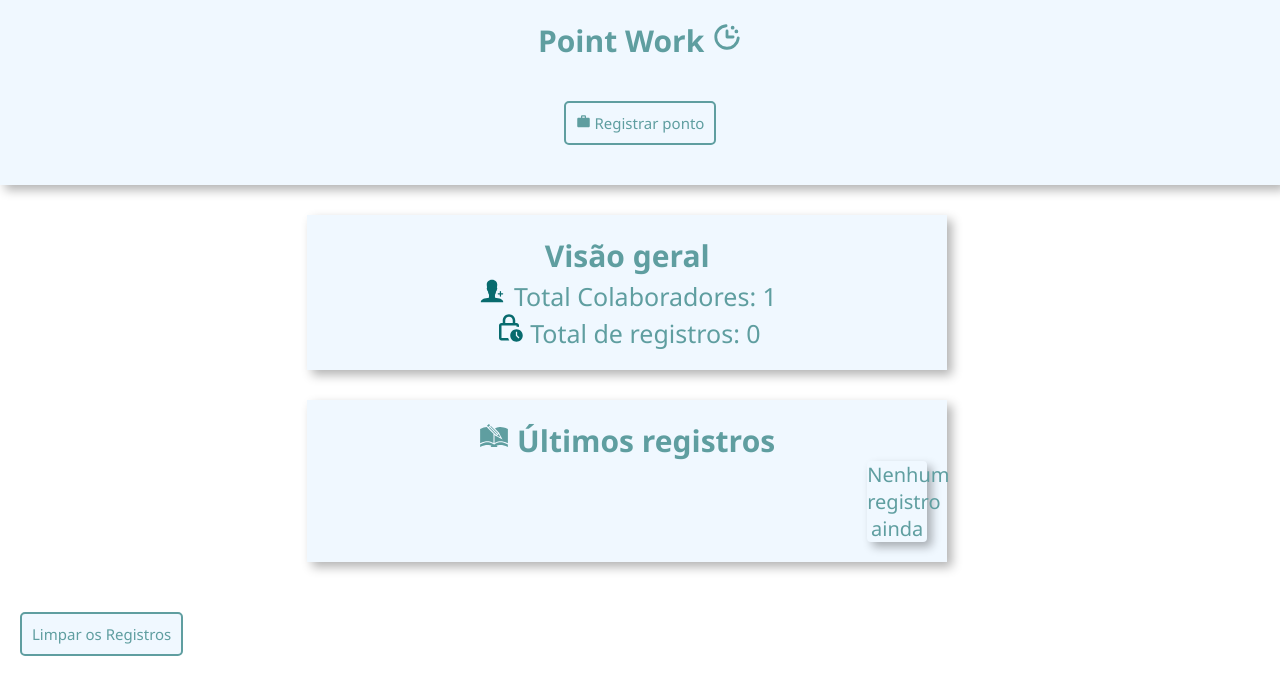
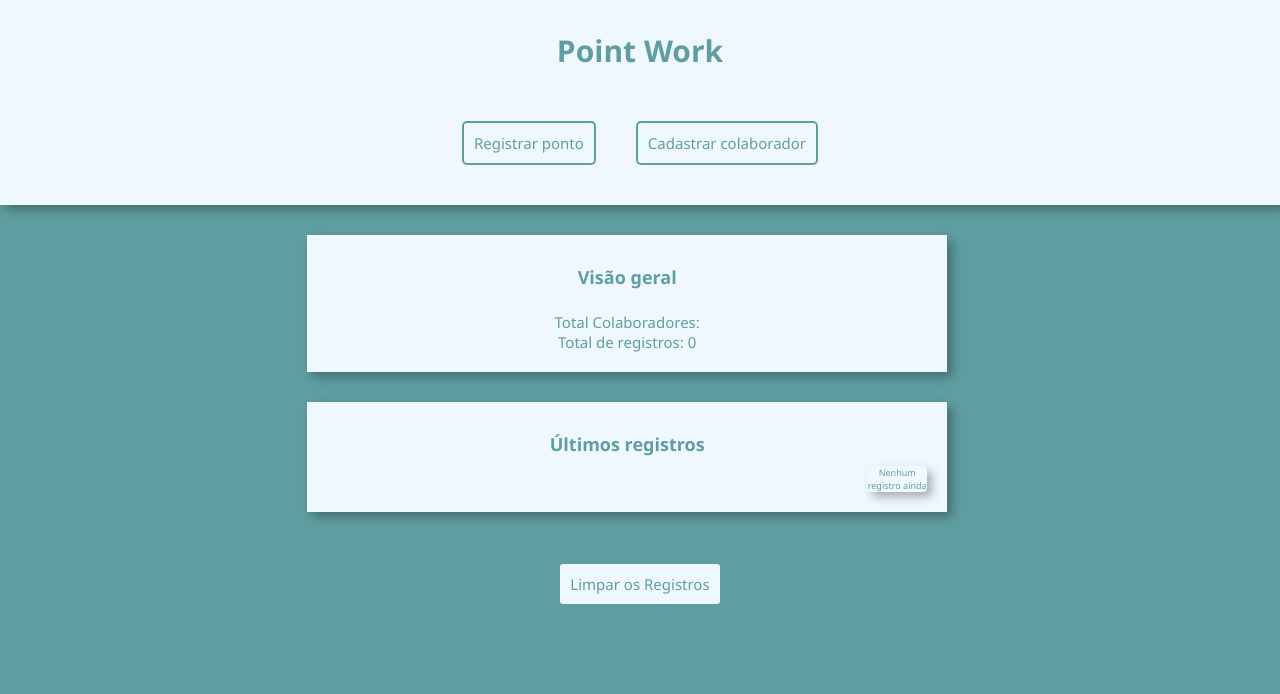
Before and after one commit to luizfrz/Point-work, a React (Vite) app: page / in a window 1280 px wide. Shown: the top 694 px of the page. Built offline with nearby package versions, Linux system fonts and the light colour scheme.

Commit message:
feat: add form login

```diff
--- a/src/App.jsx
+++ b/src/App.jsx
@@ -2,6 +2,7 @@ import { useState } from 'react'
 import { Routes, Route } from 'react-router-dom'
 import Home from './pages/Home.jsx'
 import Point from './pages/Point.jsx'
+import Register from './pages/Register.jsx'
 
 function App() {
   const [records, setRecords] = useState([])
@@ -9,6 +10,7 @@ function App() {
   return (
     <Routes>
       <Route path="/" element={<Home records={records} setRecords={setRecords} />} />
+      <Route path="Register" element={<Register records={records} setRecords={setRecords} />} />
       <Route path="/point" element={<Point records={records} setRecords={setRecords} />} />
     </Routes>
   )
--- /dev/null
+++ b/src/api/Signup.jsx
@@ -0,0 +1,27 @@
+import { useState } from "react";
+// import axios from "axios";
+
+export default function Cadastro() {
+  const [form, setForm] = useState({
+    email: "",
+    senha: ""
+  });
+
+  const handleChange = (e) => {
+    setForm({
+      ...form,
+      [e.target.name]: e.target.value
+    });
+  };
+
+  const handleSubmit = async (e) => {
+    e.preventDefault();
+
+    try {
+      const response = await axios.post("http://localhost:8000/api/register", form);
+      console.log("Sucesso:", response.data);
+    } catch (error) {
+      console.log("Erro:", error.response?.data);
+    }
+  };
+}
--- a/src/main.jsx
+++ b/src/main.jsx
@@ -1,7 +1,7 @@
 import { StrictMode } from 'react'
 import { BrowserRouter } from 'react-router-dom'
 import { createRoot } from 'react-dom/client'
-import "./styles/App.css"
+import "./styles/Home.css"
 import App from "./App.jsx"
 
 createRoot(document.getElementById('root')).render(
--- a/src/pages/Home.jsx
+++ b/src/pages/Home.jsx
@@ -1,11 +1,6 @@
-import { PiClockCountdownBold } from "react-icons/pi"
-import { MdOutlineLockClock } from "react-icons/md"
-import { GiArchiveRegister } from "react-icons/gi"
-import { MdOutlineWork } from "react-icons/md"
-import { IoIosPersonAdd } from "react-icons/io"
 
 import { useNavigate } from 'react-router-dom'
-import "../styles/App.css"
+import "../styles/Home.css"
 
 function Home({ records, setRecords }) {
   const navigate = useNavigate()
@@ -16,29 +11,29 @@ function Home({ records, setRecords }) {
   return (
     <div>
       <div className='container'>
-        <h1>Point Work <PiClockCountdownBold/></h1>
+        <h1>Point Work</h1>
 
        <div>
       <br />
     </div>
-        <button onClick={() => navigate('/point')}>
-          <MdOutlineWork/> Registrar ponto
-        </button>
+        <button onClick={() => navigate('/point')}> Registrar ponto  </button>
+        <button onClick={()=> navigate('/Register')}>Cadastrar colaborador</button>
       </div>
 
 
       <div className='General'>
-        <h1 className='Vision'>Visão geral</h1>
+        <h1>Visão geral</h1>
+        <br/>
         <div>
-          <span><IoIosPersonAdd/> Total Colaboradores: 1</span>
+          <span> Total Colaboradores: </span>
         </div>
         <div>
-          <span><MdOutlineLockClock/> Total de registros: {records.length}</span>
+          <span> Total de registros: {records.length}</span>
         </div>
       </div>
 
       <div className='Last'>
-        <h1><GiArchiveRegister/> Últimos registros</h1>
+        <h1> Últimos registros</h1>
         {records.length > 0 ? (
           <ul>
             {records.slice(-5).map((record, index) => (
--- a/src/pages/Point.jsx
+++ b/src/pages/Point.jsx
@@ -1,5 +1,7 @@
+import { GiAerialSignal } from 'react-icons/gi'
 import Clock from '../components/Clock'
 import { useNavigate } from 'react-router-dom'
+
 function Point({ records, setRecords }) {
   const navigate = useNavigate()
 
@@ -7,7 +9,7 @@ function Point({ records, setRecords }) {
   const addRecord = (type) => setRecords(prev => [...prev, { type, time: new Date() }])
 
   return (
-    <div style={{ padding: '20px', backgroundColor: '#f0f8ff', minHeight: '100vh' }}>
+    <div style={{ padding:0, margin:0, boxSizing:'border-box' }}>
       <div style={{
         padding: '20px',
         backgroundColor: 'white',
@@ -16,7 +18,11 @@ function Point({ records, setRecords }) {
         borderRadius: '10px',
         margin: '20px 0'
       }}>
-        <h1 style={{ color: '#5f9ea0' }}>Registrar Ponto <Clock/> </h1>
+        <h1 style={{
+           color: '#5f9ea0',
+           fontSize:'25px'
+
+        }}>Registrar Ponto <Clock/> </h1>
 
         <div style={{ margin: '30px 0' }}>
           <button
@@ -54,7 +60,7 @@ function Point({ records, setRecords }) {
           <button
             style={{
               padding: '15px 30px',
-              backgroundColor: '#f44336',
+              backgroundColor: '#5f9ea0',
               color: 'white',
               border: 'none',
               borderRadius: '5px',
@@ -97,7 +103,8 @@ function Point({ records, setRecords }) {
               <div key={index} style={{
                 margin: '10px 0',
                 padding: '10px',
-                backgroundColor: '#f9f9f9',
+                backgroundColor: '#5f9ea0',
+                color:'white',
                 borderRadius: '5px',
                 borderLeft: '4px solid #5f9ea0'
               }}>
--- /dev/null
+++ b/src/pages/Register.jsx
@@ -0,0 +1,48 @@
+import { useState } from 'react'
+import { useFormStatus } from "react-dom";
+import { useNavigate } from 'react-router-dom'
+import { useActionState } from "react";
+// import { signUpNewUser } from "../api/Signup";
+
+import "../styles/Register.css"
+
+function Register() {
+    const navigate = useNavigate()
+    const [message, signupAction] = useActionState(signup, null);
+    const { pending } = useFormStatus();
+
+    const signUpNewUser = signupAction
+        async function signup(prevState, formData) {
+        "use server";
+        const email = formData.get("email");
+        try {
+        await signUpNewUser(email);
+        alert(`Added "${email}"`);
+        } catch (err) {
+        return err.toString();
+        }
+    }
+
+    return (
+        <div>
+            <h1>Cadastrar colaborador</h1>
+            <form action={signUpNewUser} id='signup-form'>
+                <label>Nome</label>
+                <input htmlFor="email" id="email"  type="email" required/>
+                <br/>
+                <label>Senha</label>
+                <input type="password"  required />
+                <br/>
+               <button type='submit' disabled={pending}> {pending ? "Enviando cadastro..." : "Cadastrar"}</button>
+               {!!message && <p>{message}</p>}
+            </form>
+            <div>
+            <button onClick={() => navigate('/')}> Voltar Tela inicial  </button>
+        </div>
+        </div>
+    )
+}
+
+
+
+export default Register
--- a/src/styles/App.css
+++ b/src/styles/Home.css
@@ -9,15 +9,14 @@ p{
     width: 10%;
     color: cadetblue;
     text-align: center;
-    font-size: 20px;
+    font-size: 9px;
     box-shadow: 5px 5px 10px rgba(0, 0, 0, 0.3);
     border-radius: 4px;
     border: none;
     margin-left: 90%;
 }
 span{
-    font-size: 25px;
-
+    font-size: 15px;
 }
 span svg{
     font-size: 30px;
@@ -98,7 +97,7 @@ button{
     width:50%;
     padding: 20px;
     margin-left: 24%;
-    font-size: 15px;
+    font-size: 9px;
     text-align: center;
     box-shadow: 5px 5px 10px rgba(0, 0, 0, 0.3);
     color: cadetblue;
@@ -111,7 +110,7 @@ button{
     width:50%;
     padding: 20px;
     margin-left: 24%;
-    font-size: 15px;
+    font-size: 9px;
     text-align: center;
     box-shadow: 5px 5px 10px rgba(0, 0, 0, 0.3);
     color: cadetblue;
--- /dev/null
+++ b/src/styles/Register.css
@@ -0,0 +1,40 @@
+body{
+    text-align: center;
+    background-color: #5f9ea0;
+}
+:root{
+    --backgroudn-blue:  #809db6;
+}
+h1{
+    color: #5f9ea0;
+    background-color: #f0f8ff;
+    padding: 10px;
+    font-family: 'Segoe UI', Tahoma, Geneva, Verdana, sans-serif;
+}
+label{
+    color: #e6f3f3;
+    padding: 10px;
+    font-family: 'Segoe UI', Tahoma, Geneva, Verdana, sans-serif;
+}
+input{
+    background-color: var(--backgroudn-blue);
+    margin: 5px;
+    color: white;
+    border-radius: 2px;
+    padding: 2px;
+}
+.button{
+    background-color: var(--backgroudn-blue);
+    color: #f0f8ff;
+    padding: 10px;
+    border: none;
+    cursor: pointer;
+    margin-left: 40px;
+}
+.button:hover{
+    background-color: #f0f8ff;
+    color: #5f9ea0;
+}
+.Form{
+    background-color: #809db6;
+}
```
